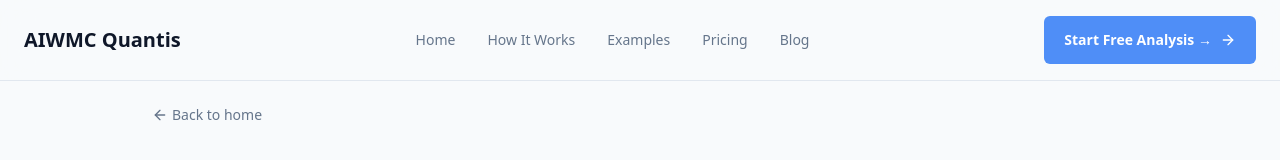
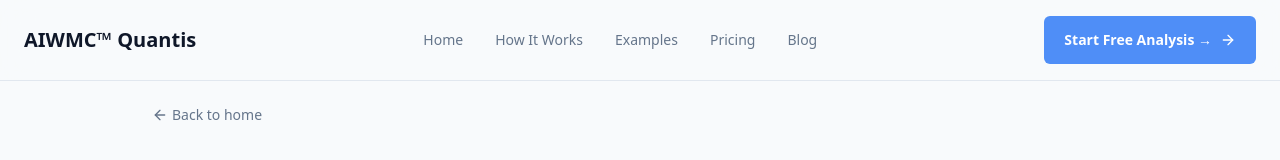
Before and after one commit to AIWMCX/aiwmcquantis, a React (Vite) app: page /use-cases in a window 1280 px wide. Shown: the top 160 px of the page. Built offline with nearby package versions, Linux system fonts and the light colour scheme; no server answers; the database is empty.

Commit message:
Changes
Co-authored-by: AIWMCX <208394325+AIWMCX@users.noreply.github.com>

```diff
--- a/src/pages/UseCases.tsx
+++ b/src/pages/UseCases.tsx
@@ -81,7 +81,7 @@ export default function UseCases() {
       <nav className="sticky top-0 z-50 border-b border-border bg-background/80 backdrop-blur-lg">
         <div className="container max-w-7xl mx-auto px-4 sm:px-6 py-3 sm:py-4">
           <div className="flex items-center justify-between">
-            <Link to="/" className="text-lg sm:text-xl font-bold text-foreground">AIWMC Quantis</Link>
+            <Link to="/" className="text-lg sm:text-xl font-bold text-foreground font-sans">AIWMC™ Quantis</Link>
             <div className="hidden md:flex items-center gap-8">
               <Link to="/" className="text-sm font-medium text-muted-foreground hover:text-foreground transition-colors">Home</Link>
               <Link to="/how-it-works" className="text-sm font-medium text-muted-foreground hover:text-foreground transition-colors">How It Works</Link>
```
